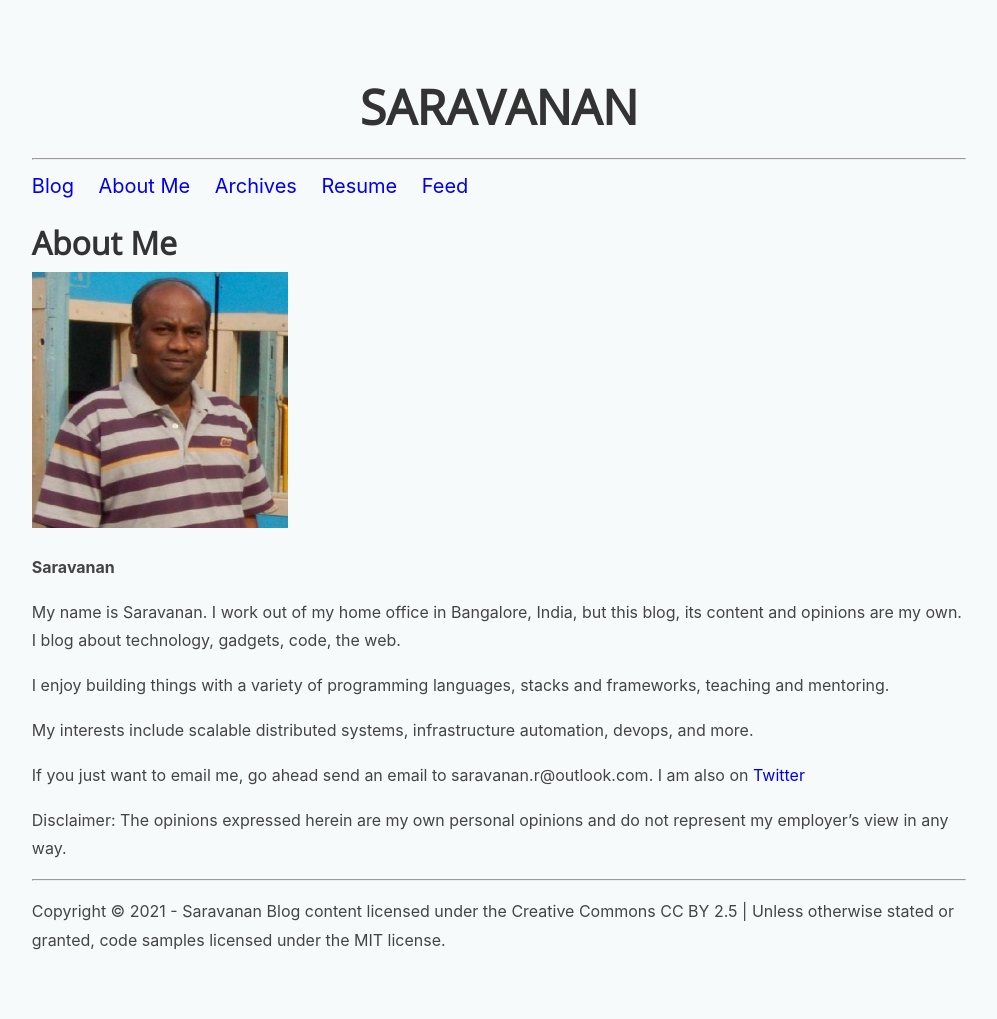
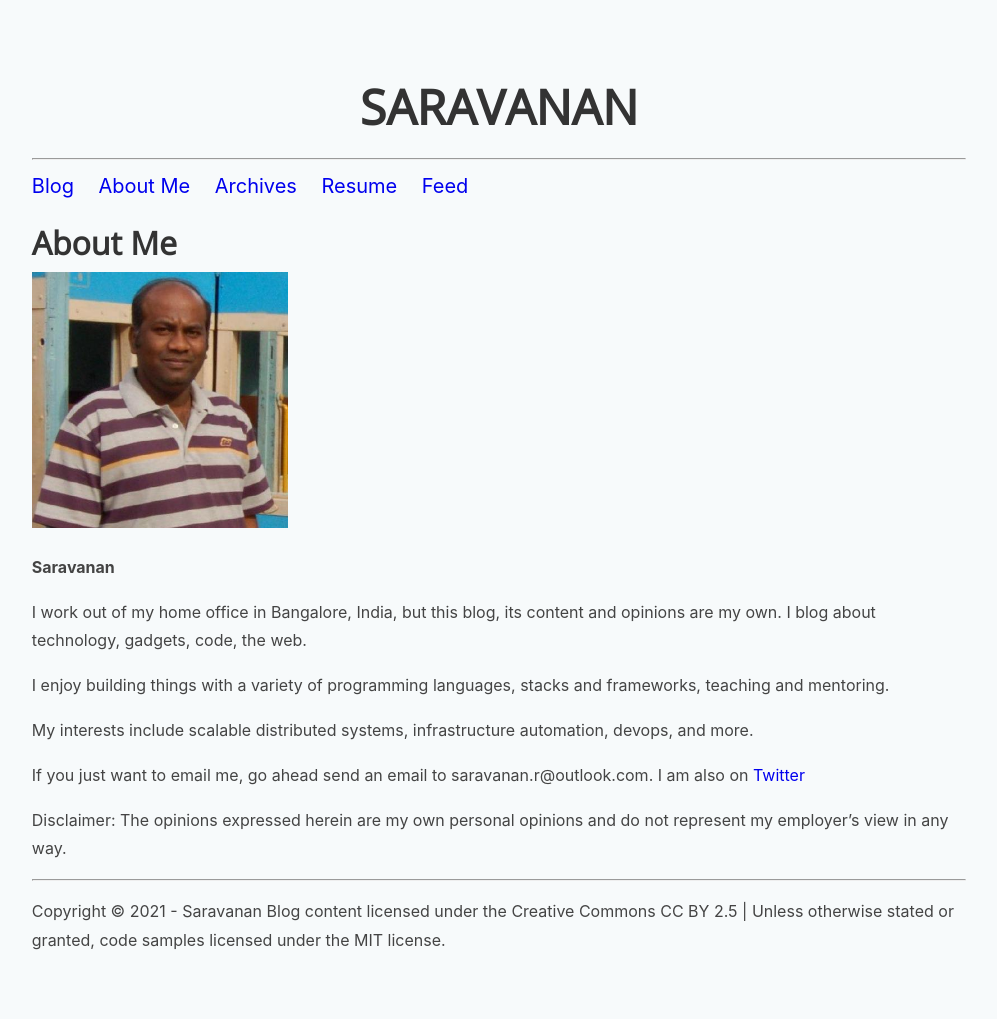
Before and after one commit to saravanaram/saravanaram.github.io, a Jekyll site: the page built from about.html, in a window 1280 px wide. Shown: the whole page, without its empty margins (141-1138 px from the left). Built offline with Jekyll 4.4.1, drawn with Linux system fonts in a browser that asks for light colours.

Commit message:
Update about.html

```diff
--- a/about.html
+++ b/about.html
@@ -9,7 +9,7 @@ permalink: about.html
         <p>
           <strong>Saravanan</strong>
           <br>
-         <p>My name is Saravanan. I work out of my home office in Bangalore, India, but this blog, its content and opinions are my own. I blog about technology,
+         <p>I work out of my home office in Bangalore, India, but this blog, its content and opinions are my own. I blog about technology,
                gadgets, code, the web.                </p>
 <p>I enjoy building things with a variety of programming languages, stacks and frameworks, teaching and mentoring.  </p>
 
```
